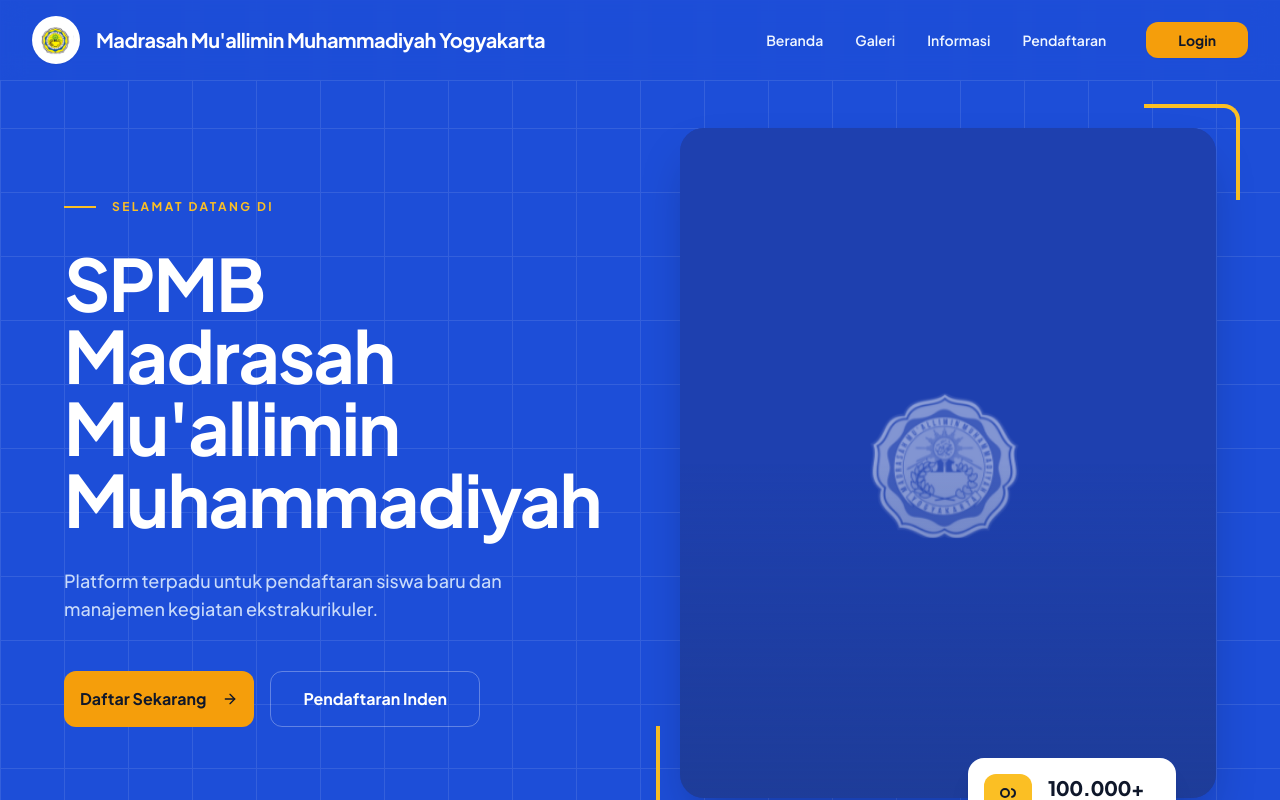
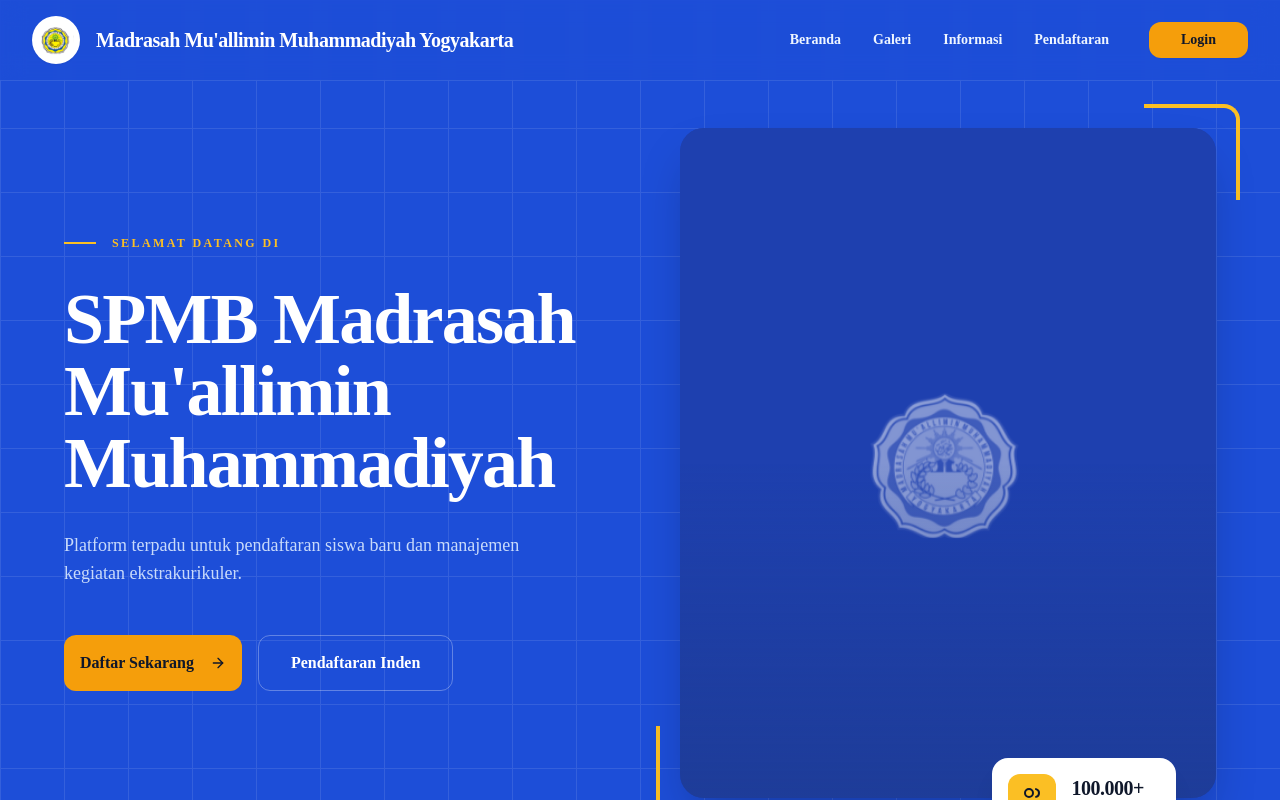
Before and after one commit to syawal07/ekskulmuallimin-app, a Next.js app in the folder muallimin-ekskul-fe/: page / in a window 1280 px wide. Shown: the top 800 px of the page. Built offline with nearby package versions, Linux system fonts and the light colour scheme; no server answers.

Commit message:
update commit

```diff
--- a/muallimin-ekskul-fe/src/app/globals.css
+++ b/muallimin-ekskul-fe/src/app/globals.css
@@ -3,6 +3,9 @@
 @tailwind utilities;
 
 @theme {
+  /* PENTING: Menyambungkan variable Next.js ke Tailwind v4 */
+  --font-sans: var(--font-jakarta), ui-sans-serif, system-ui, sans-serif;
+
   /* =========================================================
      WARNA RESMI MU'ALLIMIN
      ========================================================= */
@@ -82,7 +85,7 @@
     @apply border-border;
   }
   body {
-    /* Menghapus 'font-sans' di sini karena font sudah disuntikkan via layout.tsx */
+    /* Cukup panggil background dan foreground, font-sans diurus di layout.tsx */
     @apply bg-background text-foreground;
   }
 }
--- a/muallimin-ekskul-fe/src/app/layout.tsx
+++ b/muallimin-ekskul-fe/src/app/layout.tsx
@@ -3,10 +3,11 @@
 import "./globals.css";
 import { Toaster } from "@/components/ui/sonner";
 
+// Definisi font lengkap dengan variable CSS
 const plusJakartaSans = Plus_Jakarta_Sans({
   subsets: ["latin"],
-  // Menggunakan ketebalan yang lengkap agar desain dinamis
   weight: ["300", "400", "500", "600", "700", "800"],
+  variable: "--font-jakarta", // Wajib ada untuk disambungkan ke Tailwind
   display: "swap",
 });
 
@@ -23,8 +24,8 @@
   return (
     <html lang="id" className="scroll-smooth">
       <body
-        /* MENGGUNAKAN .className AGAR FONT LANGSUNG TER-APPLY PERSIS SEPERTI WEB MUALLIMIN */
-        className={`${plusJakartaSans.className} text-foreground antialiased bg-[#F8FAFC]`}
+        // Gabungkan variable font-jakarta dan trigger class font-sans
+        className={`${plusJakartaSans.variable} font-sans text-foreground antialiased bg-[#F8FAFC]`}
       >
         {children}
         <Toaster position="top-center" richColors />
```
